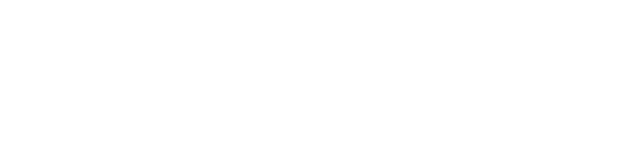
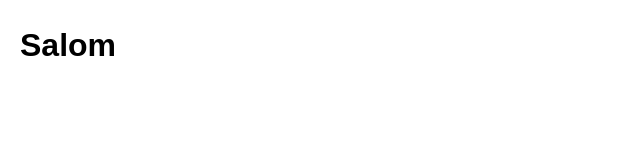
Before and after one commit to National-student/Sass-starter, a plain HTML site: page index.html in a window 1280 px wide. Shown: the whole page, without its empty margins (0-640 px from the left). Drawn offline with Linux system fonts and the light colour scheme.

Commit message:
header sectionga code qo'shildi

```diff
--- a/index.html
+++ b/index.html
@@ -11,7 +11,9 @@
     <h1 class="visually-hidden">Sass-starter</h1>
 
     <header class="header">
-      <div class="container"></div>
+      <div class="container">
+        <h1>Salom</h1>
+      </div>
     </header>
 
     <main>
```
